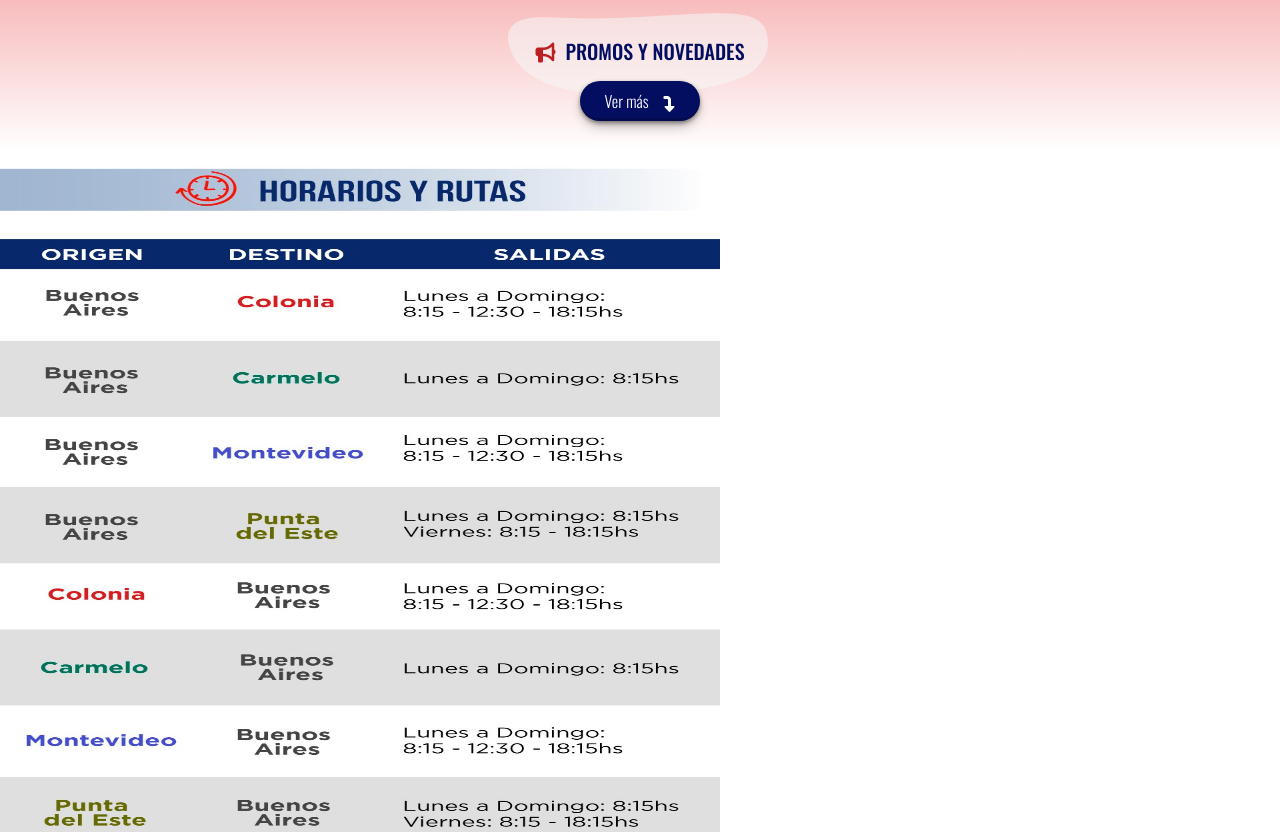
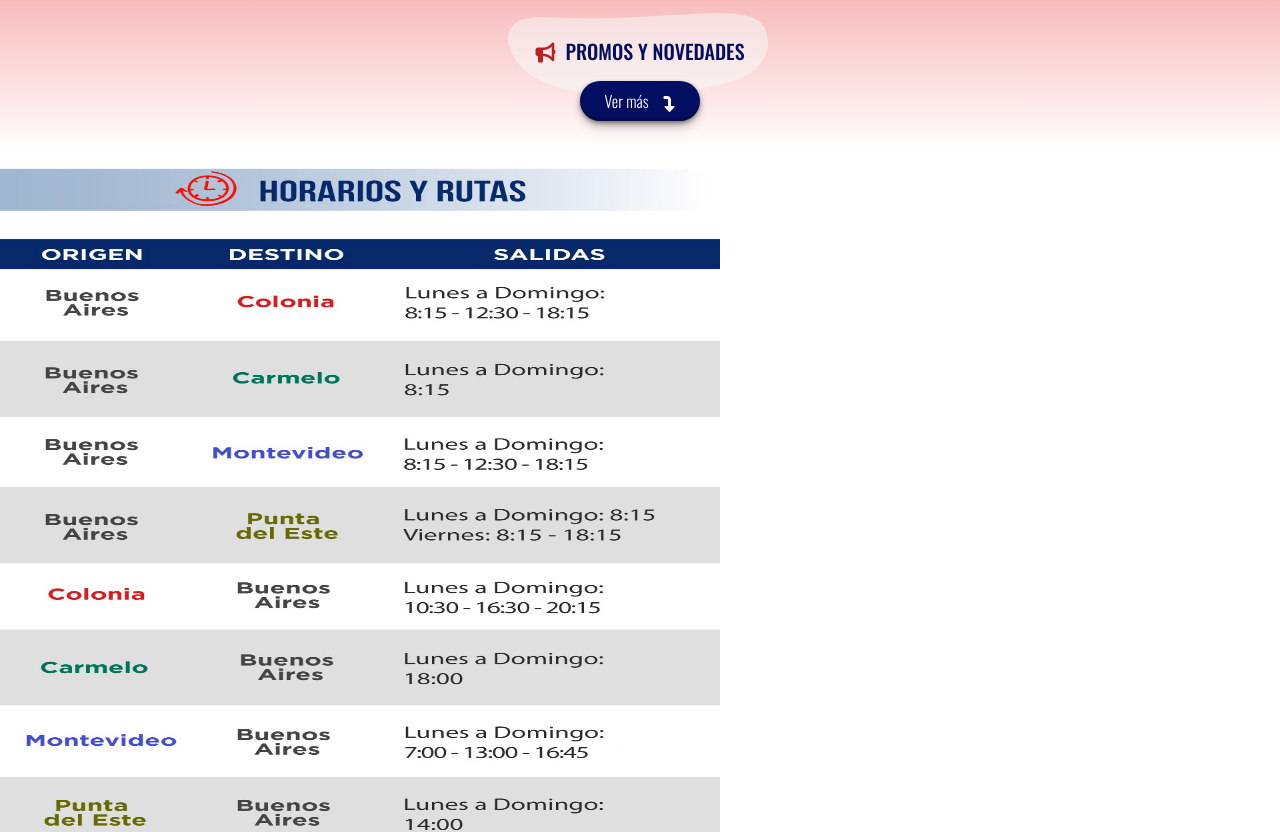
Before and after one commit to ValenGL/CoExQRflyer, a plain HTML site: page index.html in a window 1280 px wide. Shown: the part 758-1590 px from the top of the page. Drawn offline with nearby package versions, Linux system fonts and the light colour scheme.

Commit message:
v1.0 - estable

```diff
--- a/index.html
+++ b/index.html
@@ -19,7 +19,6 @@
             <span class="ondas"><img id="ondas" src="./assets/ondas.png"><span class="logo"><img id="logo" src="./assets/logo.svg"></span></span>
             <div class="nav_bienvenidos">¡BIENVENIDOS!</div>
             <div class="nav">
-
                 <a class="globo" href="#horarios">
                     <div class="nav_item"><i class="icon far fa-clock"></i>HORARIOS Y RUTAS</div>
                 </a>
@@ -41,8 +40,10 @@
                 </a>
             </div>
         </div>
-        <img id='horarios' class="imgFolleto" src="./assets/2.jpg" alt="Fragmento folleto 2">
-        <img id='promociones' class="imgFolleto" src="./assets/3.jpg" alt="Fragmento folleto 3">
+        <a href="https://www.coloniaexpress.com/ar/Horarios">
+            <img id='horarios' class="imgFolleto" src="./assets/img/09022022/2.jpg" alt="Horarios y rutas">
+        </a>
+        <img id='promociones' class="imgFolleto" src="./assets/img/09022022/3.jpg" alt="Promociones vigentes">
         <div id="goTop" onClick="topFunction()">↑</div>
         <script src="./app.js"></script>
 </body>
```
Also changed, not shown: assets/1.jpg (deleted), assets/2.jpg (deleted), assets/img/09022022/2.jpg (added), assets/img/09022022/3.jpg (renamed from assets/3.jpg).
